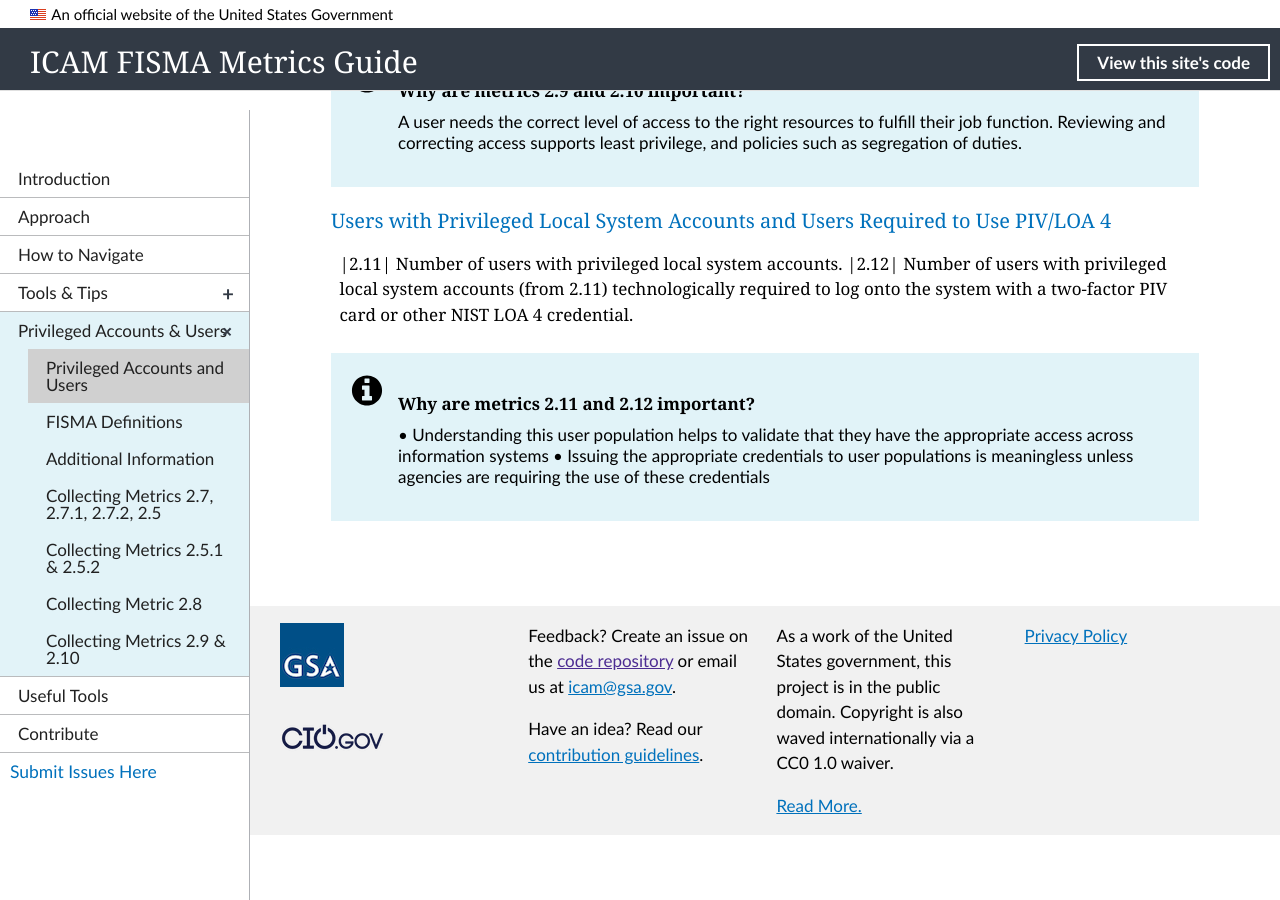
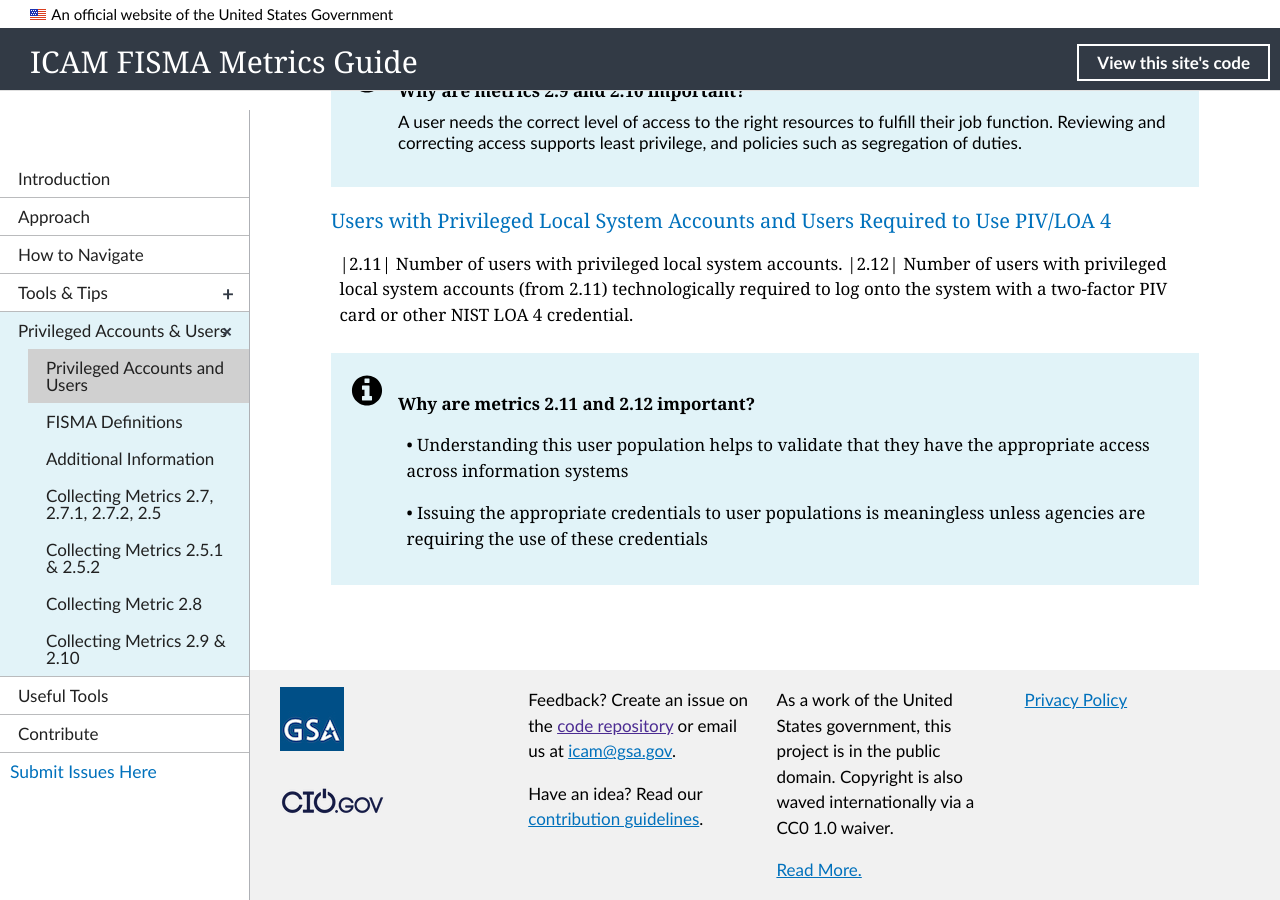
Before and after one commit to GSA/icam-fisma, a Jekyll site: the page built from _priv-mgmt/01_main-priv.md, in a window 1280 px wide and 900 px high, scrolled down 2001 px. Built offline with Jekyll 4.4.1, drawn with Linux system fonts in a browser that asks for light colours; nearby versions of some CDN libraries; before the commit the page ends 2836 px from its top, so only the background shows below that.

Commit message:
Try line breaks again

```diff
--- a/_priv-mgmt/01_main-priv.md
+++ b/_priv-mgmt/01_main-priv.md
@@ -66,7 +66,8 @@ It is important to understand the makeup of all types of privileged accounts so
 <div class="usa-alert usa-alert-info">
   <div class="usa-alert-body">
     <p class="usa-alert-text"><H4>Why are metrics 2.11 and 2.12 important?</H4>
-    • Understanding this user population helps to validate that they have the appropriate access across information systems
-    • Issuing the appropriate credentials to user populations is meaningless unless agencies are requiring the use of these credentials</p>
+    <p>• Understanding this user population helps to validate that they have the appropriate access across information systems</p>
+    <p>• Issuing the appropriate credentials to user populations is meaningless unless agencies are requiring the use of these credentials</p>
+    </p>
 </div>
 </div>
```
